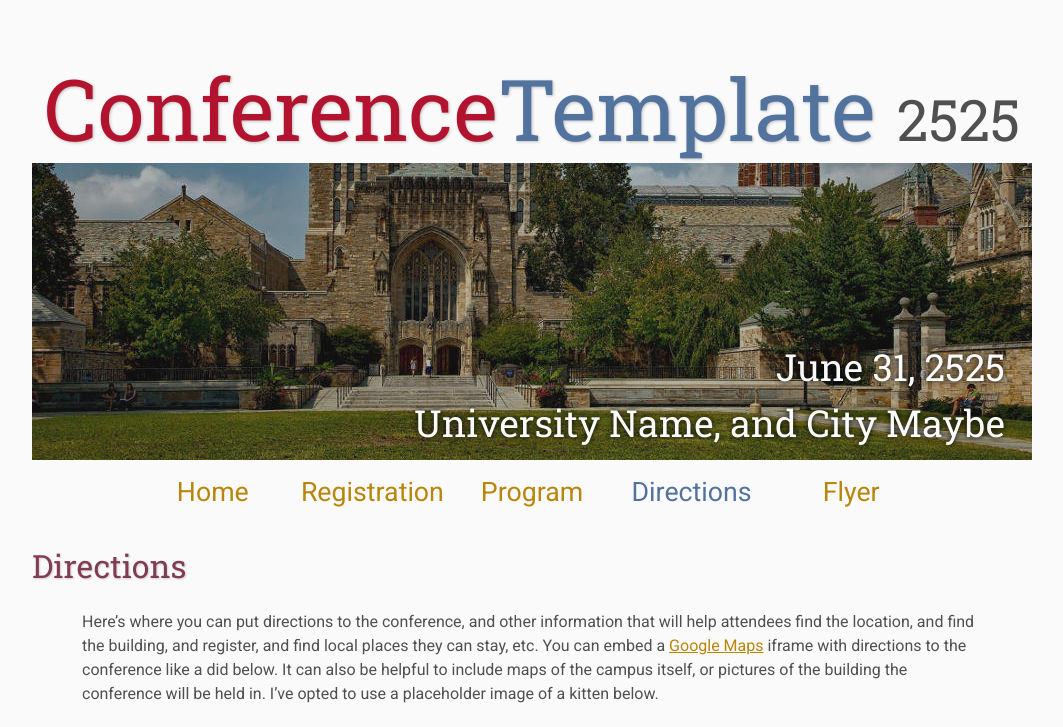
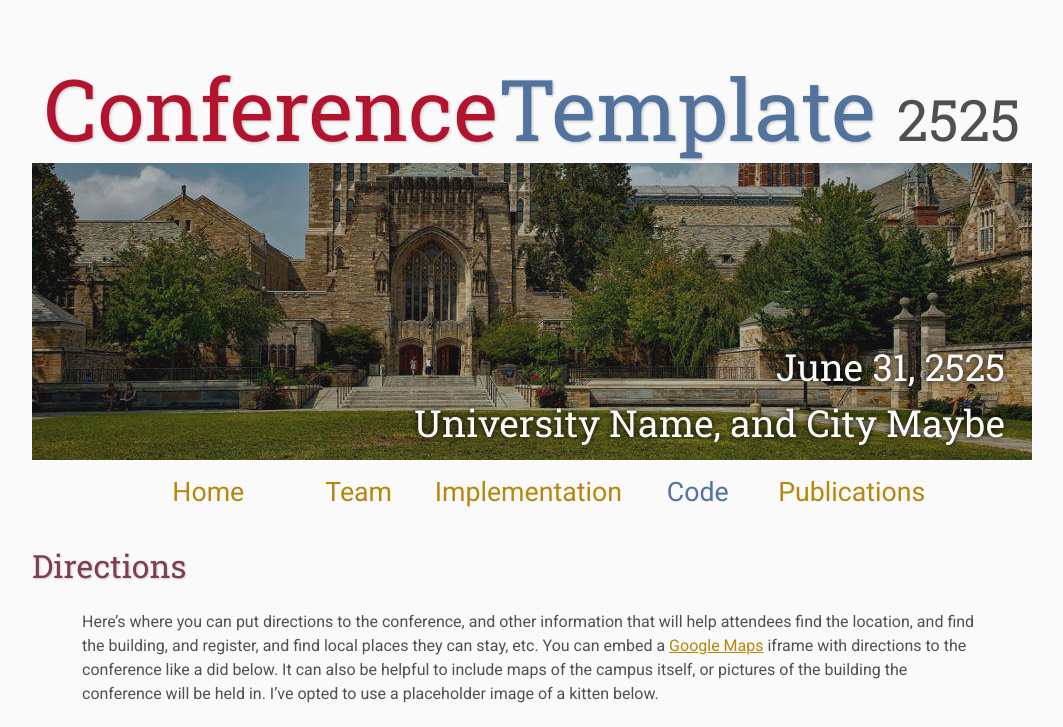
Before and after one commit to anamtakhan93/uavnv, a plain HTML site: page code/index.html in a window 1280 px wide. Shown: the top 727 px of the page, without its empty margins (108-1171 px from the left). Drawn offline with Linux system fonts and the light colour scheme; files that its build step writes are made by us from their sources.

Commit message:
Update index.html

```diff
--- a/code/index.html
+++ b/code/index.html
@@ -26,20 +26,20 @@
 
     <table class="navigation">
         <tr>
-            <td class="navigation">
-                <a title="Conference Home Page" href=".">Home</a>
+             <td class="navigation">
+                <a title="UAV&V Home Page" href=".">Home</a>
             </td>
             <td class="navigation">
-                <a title="Register for the Conference" href="registration">Registration</a>
+                <a title="The Team" href="team">Team</a>
             </td>
             <td class="navigation">
-                <a title="Conference Program" href="program">Program</a>
+                <a title="Implementation Docs" href="implementation">Implementation</a>
             </td>
             <td class="navigation">
-                <a class="current" title="Directions to the Conference" href="directions">Directions</a>
+                <a class="current" title="Code" href="code">Code</a>
             </td>
             <td class="navigation">
-                <a title="Conference Flyer" href="flyer">Flyer</a>
+                <a title="Related Publications" href="publications">Publications</a>
             </td>
         </tr>
     </table>
```
